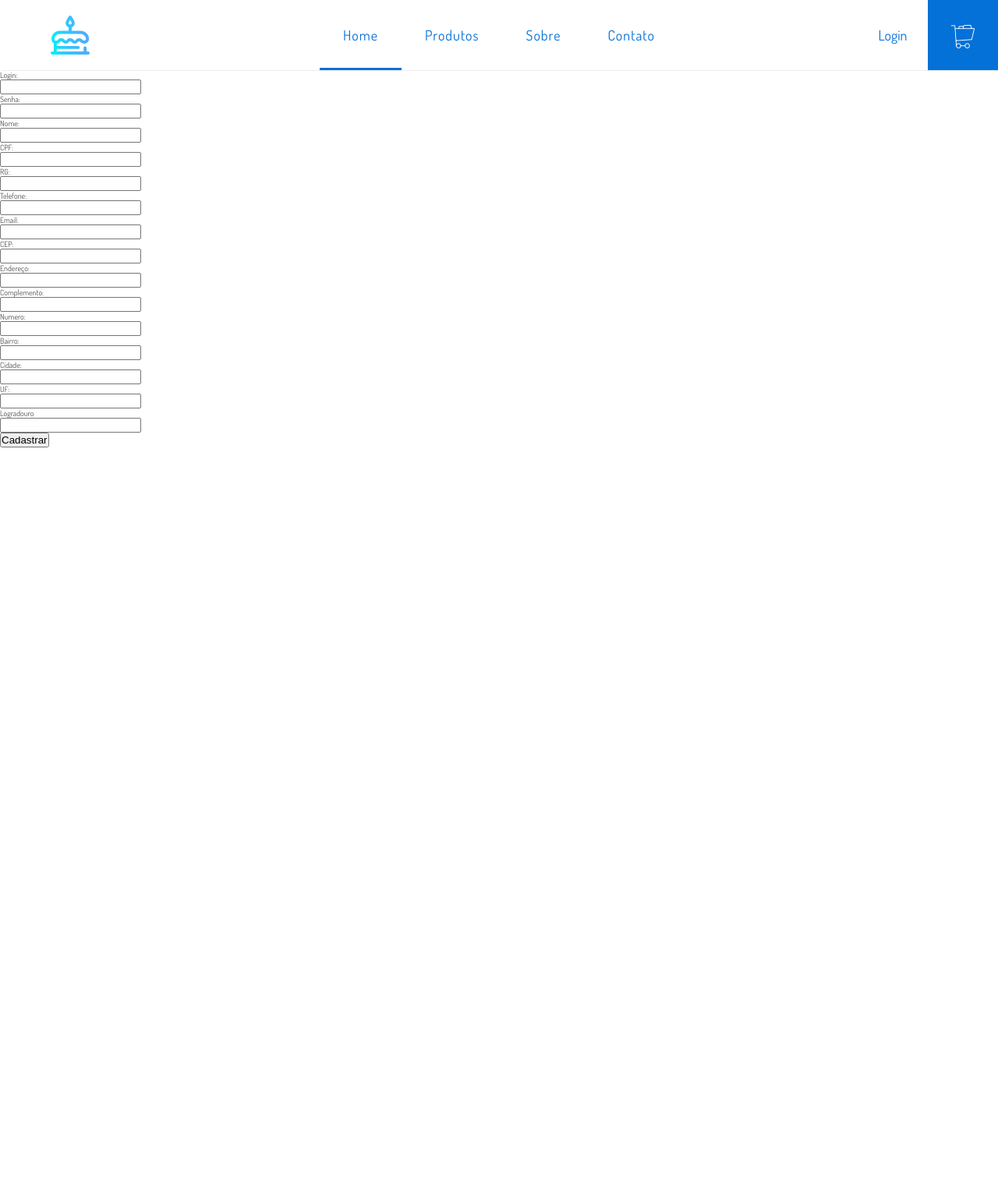
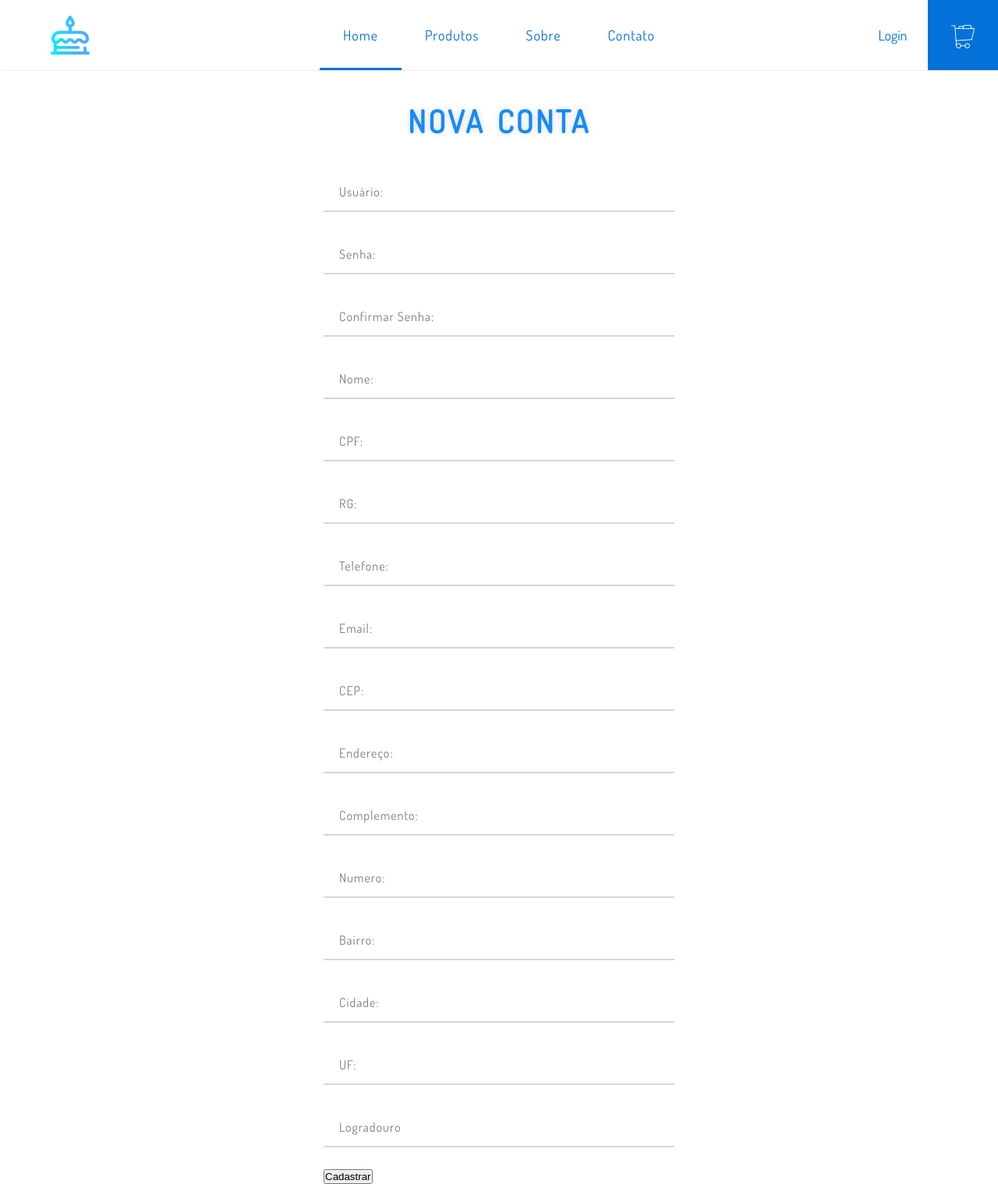
Before and after one commit to gustavohks2/sistema-venda-eventos-e-produtos, a PHP site: page /cadastro in a window 1280 px wide. Shown: the whole page at 78% size. Before the commit the page ends 574 px from the top, so only its background shows below. Run offline with PHP 8.4, Linux system fonts and the light colour scheme; some libraries are stand-ins or nearby versions.

Commit message:
Estiliza formulário de cadastro e implementa máscaras :lipstick:

```diff
--- a/app/Views/home/cadastro.phtml
+++ b/app/Views/home/cadastro.phtml
@@ -1,36 +1,86 @@
-
-<div class="container">
+<h1 class="heading heading--primary u-text-center u-margin-top-med">Nova Conta</h1>
+<div class="form u-margin-top-med">
     <form method="POST" action="cadastro/create">
-    <label>Login:</label><br>
-    <input type="tetx" name="login"><br>
-    <label>Senha:</label><br>
-    <input type="password" name="senha"><br>
-    <label>Nome:</label><br>
-    <input type="text" name="nome"><br>
-    <label>CPF:</label><br>
-    <input type="text" name="cpf"><br>
-    <label>RG:</label><br>
-    <input type="text" name="rg"><br>
-    <label>Telefone:</label><br>
-    <input type="tel" name="telefone"><br>
-    <label>Email:</label><br>
-    <input type="email" name="email"><br>
-    <label>CEP:</label><br>
-    <input type="text" name="cep"><br>
-    <label>Endereço:</label><br>
-    <input type="text" name="endereco"><br>
-    <label>Complemento:</label><br>
-    <input type="text" name="complemento"><br>
-    <label>Numero:</label><br>
-    <input type="number" name="numero"><br>
-    <label>Bairro:</label><br>
-    <input type="text" name="bairro"><br>
-    <label>Cidade:</label><br>
-    <input type="text" name="cidade"><br>
-    <label>UF:</label><br>
-    <input type="text" name="uf"><br>
-    <label>Logradouro</label><br>
-    <input type="text" name="logradouro"><br>
+    <div class="form__group">
+        <input class="form__control" type="tetx" name="login">
+        <label class="form__label">Usuário:</label>
+        <span class="form__border-bottom"></span>
+    </div>
+    <div class="form__group">
+        <input class="form__control" type="password" name="senha">
+        <label class="form__label">Senha:</label>
+        <span class="form__border-bottom"></span>
+    </div>
+    <div class="form__group">
+        <input class="form__control" type="password" name="confirmaSenha">
+        <label class="form__label">Confirmar Senha:</label>
+        <span class="form__border-bottom"></span>
+    </div>
+    <div class="form__group">
+        <input class="form__control" type="text" name="nome">
+        <label class="form__label">Nome:</label>
+        <span class="form__border-bottom"></span>
+    </div>
+    <div class="form__group">
+        <input class="form__control" type="text" name="cpf" data-input="CPF">
+        <label class="form__label">CPF:</label>
+        <span class="form__border-bottom"></span>
+    </div>
+    <div class="form__group">
+        <input class="form__control" type="text" name="rg">
+        <label class="form__label">RG:</label>
+        <span class="form__border-bottom"></span>
+    </div>
+    <div class="form__group">
+        <input class="form__control" type="tel" name="telefone" data-input="telefone">
+        <label class="form__label">Telefone:</label>
+        <span class="form__border-bottom"></span>
+    </div>
+    <div class="form__group">
+        <input class="form__control" type="email" name="email">
+        <label class="form__label">Email:</label>
+        <span class="form__border-bottom"></span>
+    </div>
+    <div class="form__group">
+        <input class="form__control" type="text" name="cep" data-input="CEP">
+        <label class="form__label">CEP:</label>
+        <span class="form__border-bottom"></span>
+    </div>
+    <div class="form__group">
+        <input class="form__control" type="text" name="endereco">
+        <label class="form__label">Endereço:</label>
+        <span class="form__border-bottom"></span>
+    </div>
+    <div class="form__group">
+        <input class="form__control" type="text" name="complemento">
+        <label class="form__label">Complemento:</label>
+        <span class="form__border-bottom"></span>
+    </div>
+    <div class="form__group">
+        <input class="form__control" type="number" name="numero">
+        <label class="form__label">Numero:</label>
+        <span class="form__border-bottom"></span>
+    </div>
+    <div class="form__group">
+        <input class="form__control" type="text" name="bairro">
+        <label class="form__label">Bairro:</label>
+        <span class="form__border-bottom"></span>
+    </div>
+    <div class="form__group">
+        <input class="form__control" type="text" name="cidade">
+        <label class="form__label">Cidade:</label>
+        <span class="form__border-bottom"></span>
+    </div>
+    <div class="form__group">
+        <input class="form__control" type="text" name="uf">
+        <label class="form__label">UF:</label>
+        <span class="form__border-bottom"></span>
+    </div>
+    <div class="form__group">
+        <input class="form__control" type="text" name="logradouro">
+        <label class="form__label">Logradouro</label>
+        <span class="form__border-bottom"></span>
+    </div>
     <input type="Submit" name="cadastrar" value="Cadastrar">
 </form>
 </div>
--- a/app/Views/template/layoutHome.phtml
+++ b/app/Views/template/layoutHome.phtml
@@ -18,6 +18,7 @@
       <!-- Scripts Javascript -->
       <script src="node_modules/jquery/dist/jquery.min.js"></script>
       <script src="node_modules/simple-slider/dist/simpleslider.min.js"></script>
+      <script src="node_modules/jquery-mask-plugin/dist/jquery.mask.min.js"></script>
       <script src="js/app.js"></script>
 
       <title><?php $this->getPageTitle('| SVEP')?></title>
--- a/public/css/style.css
+++ b/public/css/style.css
@@ -40,6 +40,42 @@ ul, li {
    background-image: linear-gradient(to right bottom, rgba(0, 242, 96, .7), rgba(5, 117, 230, .7));
 }
 */
+.heading {
+  font-size: 4rem;
+  text-transform: uppercase;
+  letter-spacing: 3px;
+  word-spacing: 5px; }
+  .heading--primary {
+    color: #148bfb;
+    text-shadow: 0 0 0.8rem rgba(0, 0, 0, 0.15); }
+
+.u-margin-top-huge {
+  margin-top: 8rem !important; }
+
+.u-margin-top-big {
+  margin-top: 6rem !important; }
+
+.u-margin-top-med {
+  margin-top: 4rem !important; }
+
+.u-margin-top-sml {
+  margin-top: 2rem !important; }
+
+.u-margin-bottom-huge {
+  margin-bottom: 8rem !important; }
+
+.u-margin-bottom-big {
+  margin-bottom: 6rem !important; }
+
+.u-margin-bottom-med {
+  margin-bottom: 4rem !important; }
+
+.u-margin-bottom-sml {
+  margin-bottom: 2rem !important; }
+
+.u-text-center {
+  text-align: center !important; }
+
 .popup.active {
   opacity: 1;
   visibility: visible; }
@@ -190,3 +226,56 @@ ul, li {
     font-size: 1.8rem;
     line-height: 9rem;
     display: block; }
+
+.form {
+  width: 45rem;
+  margin: 0 auto; }
+  .form__group {
+    width: 100%;
+    height: 5rem;
+    position: relative;
+    margin-bottom: 3rem; }
+  .form__label {
+    left: 2rem;
+    bottom: 1.4rem;
+    font-size: 1.6rem;
+    position: absolute;
+    letter-spacing: 1px;
+    transition: all .15s linear;
+    color: #7e7e7e; }
+  .form__control {
+    width: 100%;
+    height: 100%;
+    border: none;
+    font-weight: 300;
+    font-size: 1.55rem;
+    position: relative;
+    padding: .5rem 2rem;
+    color: #7e7e7e;
+    background-color: #ffffff; }
+  .form__border-bottom {
+    position: absolute;
+    bottom: -2px;
+    display: block;
+    width: 100%;
+    height: 2px;
+    background-color: #d6d6d6; }
+    .form__border-bottom::before, .form__border-bottom::after {
+      content: "";
+      height: 2px;
+      width: 0;
+      top: 0;
+      position: absolute;
+      background: #0471d8;
+      transition: all .15s linear; }
+    .form__border-bottom::before {
+      left: 50%; }
+    .form__border-bottom::after {
+      right: 50%; }
+  .form__control:focus + .form__label {
+    transform: translateY(-3rem);
+    font-size: 1.4rem; }
+  .form__control:focus ~ .form__border-bottom::before {
+    width: 50%; }
+  .form__control:focus ~ .form__border-bottom::after {
+    width: 50%; }
--- a/public/package.json
+++ b/public/package.json
@@ -22,6 +22,7 @@
   },
   "dependencies": {
     "jquery": "^3.3.1",
+    "jquery-mask-plugin": "^1.14.15",
     "simple-slider": "^1.0.0"
   }
 }
--- /dev/null
+++ b/public/sass/base/_typography.scss
@@ -0,0 +1,11 @@
+.heading {
+   font-size: 4rem;
+   text-transform: uppercase;
+   letter-spacing: 3px;
+   word-spacing: 5px;
+
+   &--primary {
+      color: lighten($color-primary, 10%);
+      text-shadow: 0 0 .8rem rgba($color-black, .15);
+   }
+}
--- /dev/null
+++ b/public/sass/base/_utilities.scss
@@ -0,0 +1,11 @@
+.u-margin-top-huge { margin-top: 8rem !important; }
+.u-margin-top-big { margin-top: 6rem !important; }
+.u-margin-top-med { margin-top: 4rem !important; }
+.u-margin-top-sml { margin-top: 2rem !important; }
+
+.u-margin-bottom-huge { margin-bottom: 8rem !important; }
+.u-margin-bottom-big { margin-bottom: 6rem !important; }
+.u-margin-bottom-med { margin-bottom: 4rem !important; }
+.u-margin-bottom-sml { margin-bottom: 2rem !important; }
+
+.u-text-center { text-align: center !important; }
--- /dev/null
+++ b/public/sass/components/_form.scss
@@ -0,0 +1,65 @@
+.form {
+   width: 45rem;
+   margin: 0 auto;
+
+   &__group {
+      width: 100%;
+      height: 5rem;
+      position: relative;
+      margin-bottom: 3rem;
+   }
+
+   &__label {
+      left: 2rem;
+      bottom: 1.4rem;
+      font-size: 1.6rem;
+      position: absolute;
+      letter-spacing: 1px;
+      transition: all .15s linear;
+      color: $color-gray-light-2;
+   }
+
+   &__control {
+      width: 100%;
+      height: 100%;
+      border: none;
+      font-weight: 300;
+      font-size: 1.55rem;
+      position: relative;
+      padding: .5rem 2rem;
+      color: $color-gray-light-2;
+      background-color: $color-white;
+   }
+
+   &__border-bottom {
+      position: absolute;
+      bottom: -2px;
+      display: block;
+      width: 100%;
+      height: 2px;
+      background-color: lighten($color-gray-light, 2%);
+
+      &::before, &::after {
+         content: "";
+         height: 2px;
+         width: 0;
+         top: 0;
+         position: absolute;
+         background: $color-primary;
+         transition: all .15s linear;
+      }
+
+      &::before { left: 50%; }
+      &::after { right: 50%; }
+   }
+
+   &__control:focus + &__label {
+      transform: translateY(-3rem);
+      font-size: 1.4rem;
+   }
+
+   &__control:focus ~ &__border-bottom {
+      &::before { width: 50%; }
+      &::after { width: 50%; }
+   }
+}
--- a/public/sass/main.scss
+++ b/public/sass/main.scss
@@ -10,7 +10,7 @@
 @import "components/popup";
 @import "components/login-form";
 @import "components/header";
-// @import "components/*";
+@import "components/form";
 
 // @import "layout/grid;"
 
```
Also changed, not shown: SVEP.sql (+37 -5 lines), public/js/app.js, public/package-lock.json.
